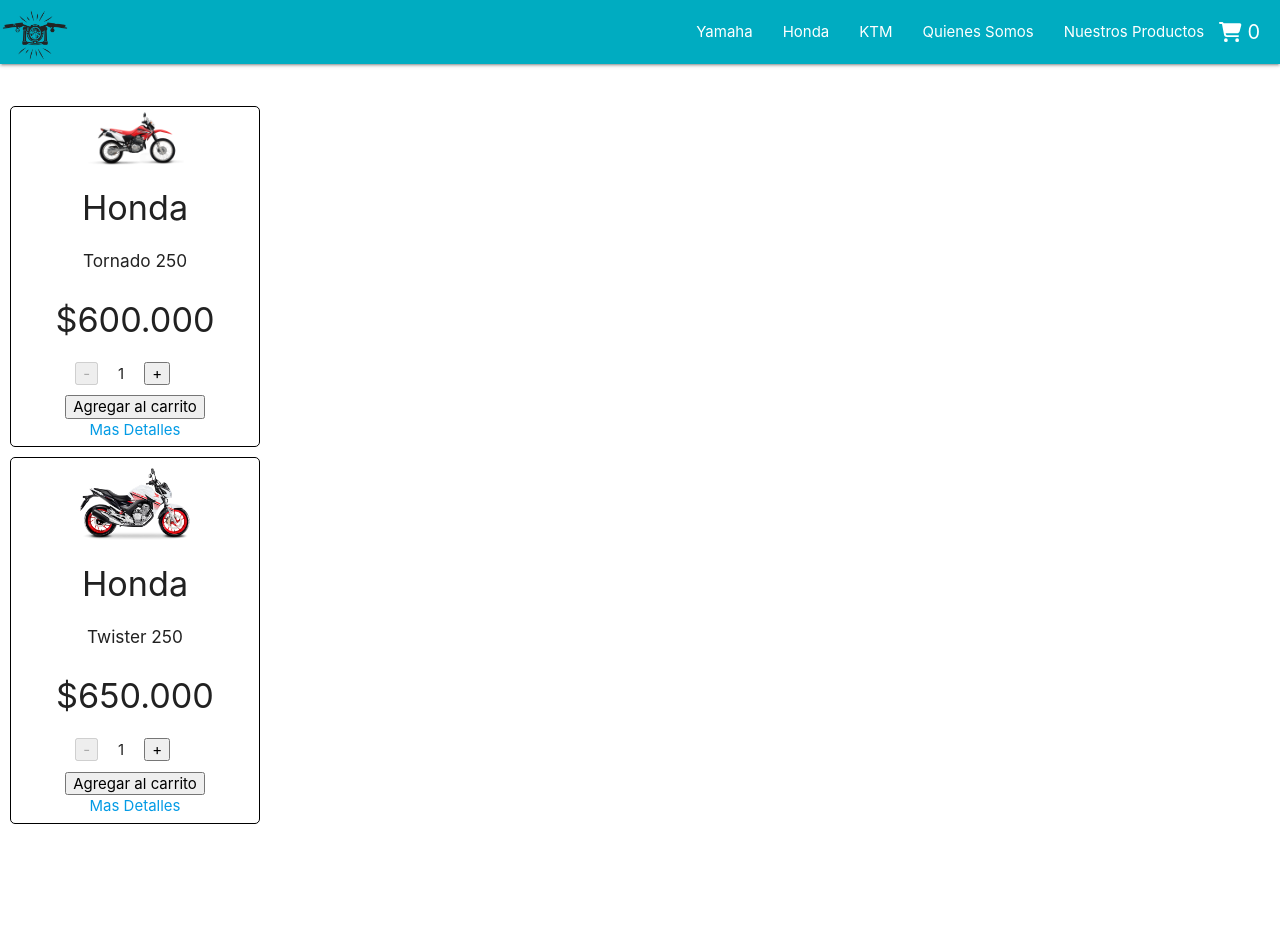
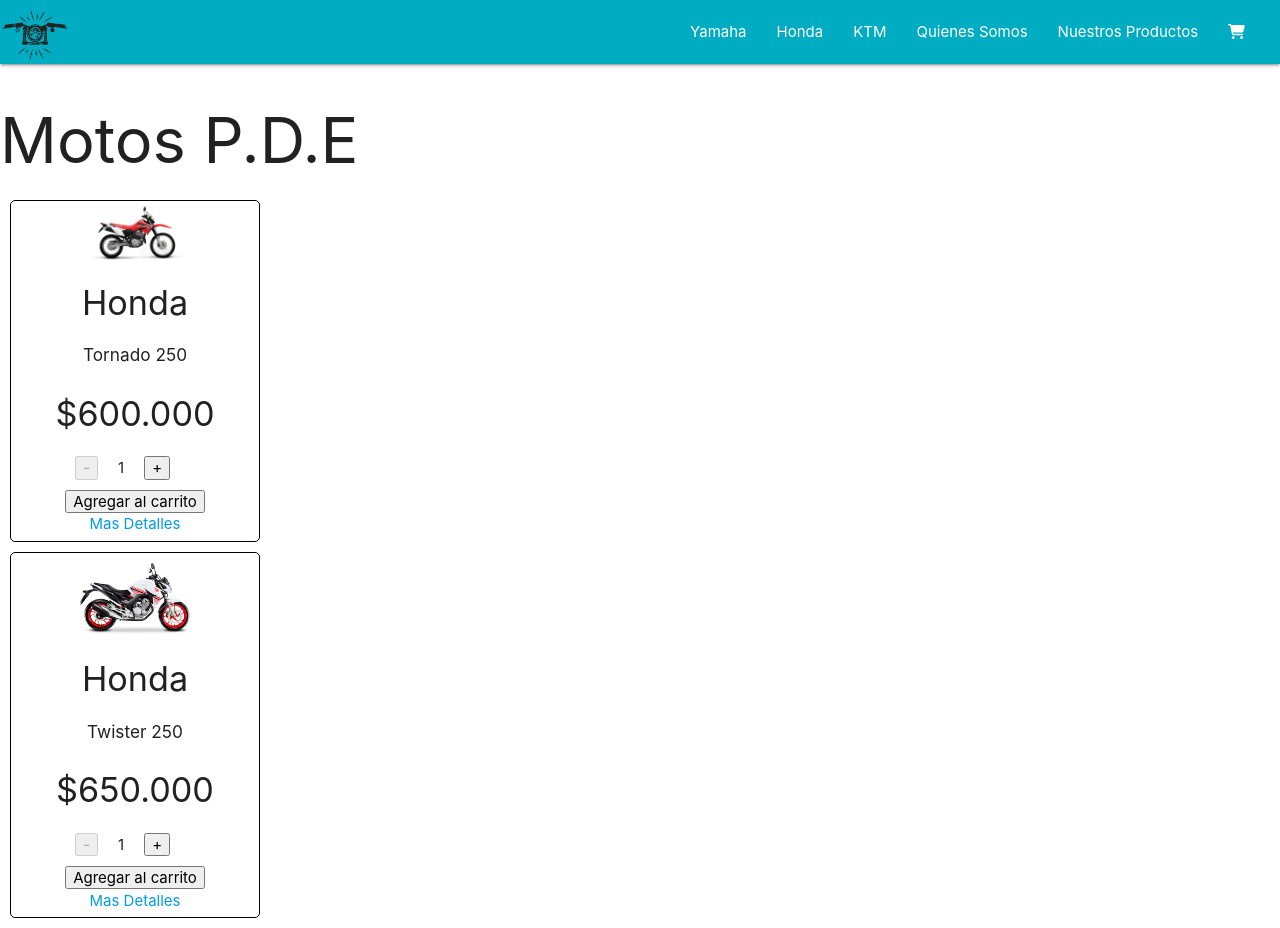
Before and after one commit to Pablo-Esquilache/Curso-React-JS-CoderHouse, a React (Create React App) app in the folder pablo_esquilache_app_reactjs/: page /category/Honda in a window 1280 px wide. Before the commit the page ends 834 px from the top, so only its background shows below. Built offline with nearby package versions, Linux system fonts and the light colour scheme.

Commit message:
8 desafio - sincronizar count

```diff
--- a/pablo_esquilache_app_reactjs/src/App.jsx
+++ b/pablo_esquilache_app_reactjs/src/App.jsx
@@ -2,8 +2,9 @@
 import NavBar from './components/NavBar/NavBar';
 import 'materialize-css/dist/css/materialize.min.css';
 import ItemDetailContainer from './container/itemDetailContainer/ItemDetailContainer';
-import ItemListContainer from './container/itemListContainer';
+import ItemListContainer from './container/ItemListContainer/itemListContainer';
 import { BrowserRouter, Routes, Route } from 'react-router-dom'
+import CartContainer from './container/CartContainer/CartContainer';
 
 function App() {
 
@@ -15,8 +16,9 @@
         </header>
         <Routes>
           <Route path='/' element={<ItemListContainer msj="APP de presentacion de Pablo Esquilache" aling="center" color="red" />} />
-          <Route path='/category/:idMarca' element={<ItemListContainer />} />
-          <Route path='/item/:idDetalle' element={<ItemDetailContainer />} />
+          <Route path='/category/:idMarca' element={<ItemListContainer/>} />
+          <Route path='/item/:idDetalle' element={<ItemDetailContainer/>} />
+          <Route path='/cart' element={<CartContainer/>} />
         </Routes>
       </BrowserRouter>
     </>
--- a/pablo_esquilache_app_reactjs/src/components/NavBar/CartWidget.jsx
+++ b/pablo_esquilache_app_reactjs/src/components/NavBar/CartWidget.jsx
@@ -1,8 +1,9 @@
 import { FontAwesomeIcon } from '@fortawesome/react-fontawesome'
 import { faCartShopping, } from '@fortawesome/free-solid-svg-icons'
+import { Link } from 'react-router-dom';
 
 const CartWidget = () => {
-    return (<FontAwesomeIcon icon={faCartShopping} />)
+    return (<Link to='/cart'><FontAwesomeIcon icon={faCartShopping}/></Link>)
 }
 
 
--- a/pablo_esquilache_app_reactjs/src/components/NavBar/NavBar.jsx
+++ b/pablo_esquilache_app_reactjs/src/components/NavBar/NavBar.jsx
@@ -13,7 +13,7 @@
                     <li><NavLink to='/category/KTM'>KTM</NavLink></li>
                     <li><a href="sass.html">Quienes Somos</a></li>
                     <li><a href="badges.html">Nuestros Productos</a></li>
-                    <li><CartWidget /> 0</li>
+                    <li><CartWidget/> 0</li>
                 </ul>
             </div>
         </nav>
--- /dev/null
+++ b/pablo_esquilache_app_reactjs/src/container/CartContainer/CartContainer.jsx
@@ -0,0 +1,9 @@
+
+const CartContainer = () => {
+
+    return (
+        <h1>Cart</h1>
+    )
+}
+
+export default CartContainer;
--- a/pablo_esquilache_app_reactjs/src/container/ItemListContainer/Item.jsx
+++ b/pablo_esquilache_app_reactjs/src/container/ItemListContainer/Item.jsx
@@ -1,10 +1,13 @@
 import ItemCount from "../../components/ItemCount/ItemCount"
 import { Link } from "react-router-dom"
+import { useState } from "react"
 
 
 const Item = ({ img, price, modelo, marca, id }) => {
+    const [irAlCarrito, setIrAlCarrito] = useState(false);
+
     const onAdd = () => {
-        console.log('Ud. ha añadido un producto al carrito')
+        setIrAlCarrito(true);
     }
     return (
         <div style={{ border: '1px solid black', borderRadius: 5, margin: 10, padding: 5, width: 250, display: 'flex', flexDirection: 'column', alignItems: 'center' }}>
@@ -12,7 +15,11 @@
             <h4>{marca}</h4>
             <h6>{modelo}</h6>
             <h4>{price}</h4>
-            <ItemCount stock={10} initial={1} onAdd={onAdd} />
+            {
+                (irAlCarrito)
+                ? <Link to='/cart'><button>Terminar compra</button></Link>
+                : <ItemCount stock={10} initial={1} onAdd={onAdd} />
+            }
             <Link to={`/item/${id}`}>Mas Detalles</Link>
         </div>
     )
--- /dev/null
+++ b/pablo_esquilache_app_reactjs/src/container/ItemListContainer/itemListContainer.jsx
@@ -0,0 +1,17 @@
+import ItemList from './ItemList';
+
+const ItemListContainer = () => {
+
+    return (
+        <>
+            <div>
+                <h1>Motos P.D.E</h1>
+            </div>
+            <div>
+                <ItemList />
+            </div>
+        </>
+    )
+}
+
+export default ItemListContainer;
--- a/pablo_esquilache_app_reactjs/src/container/itemListContainer.jsx
+++ /dev/null
@@ -1,17 +0,0 @@
-import ItemList from './ItemListContainer/ItemList';
-
-const ItemListContainer = (greeting) => {
-
-    return (
-        <>
-            <div>
-                <h1 style={{ textAlign: greeting.aling, color: greeting.color }}>{greeting.msj}</h1>
-            </div>
-            <div>
-                <ItemList />
-            </div>
-        </>
-    )
-}
-
-export default ItemListContainer;
```
